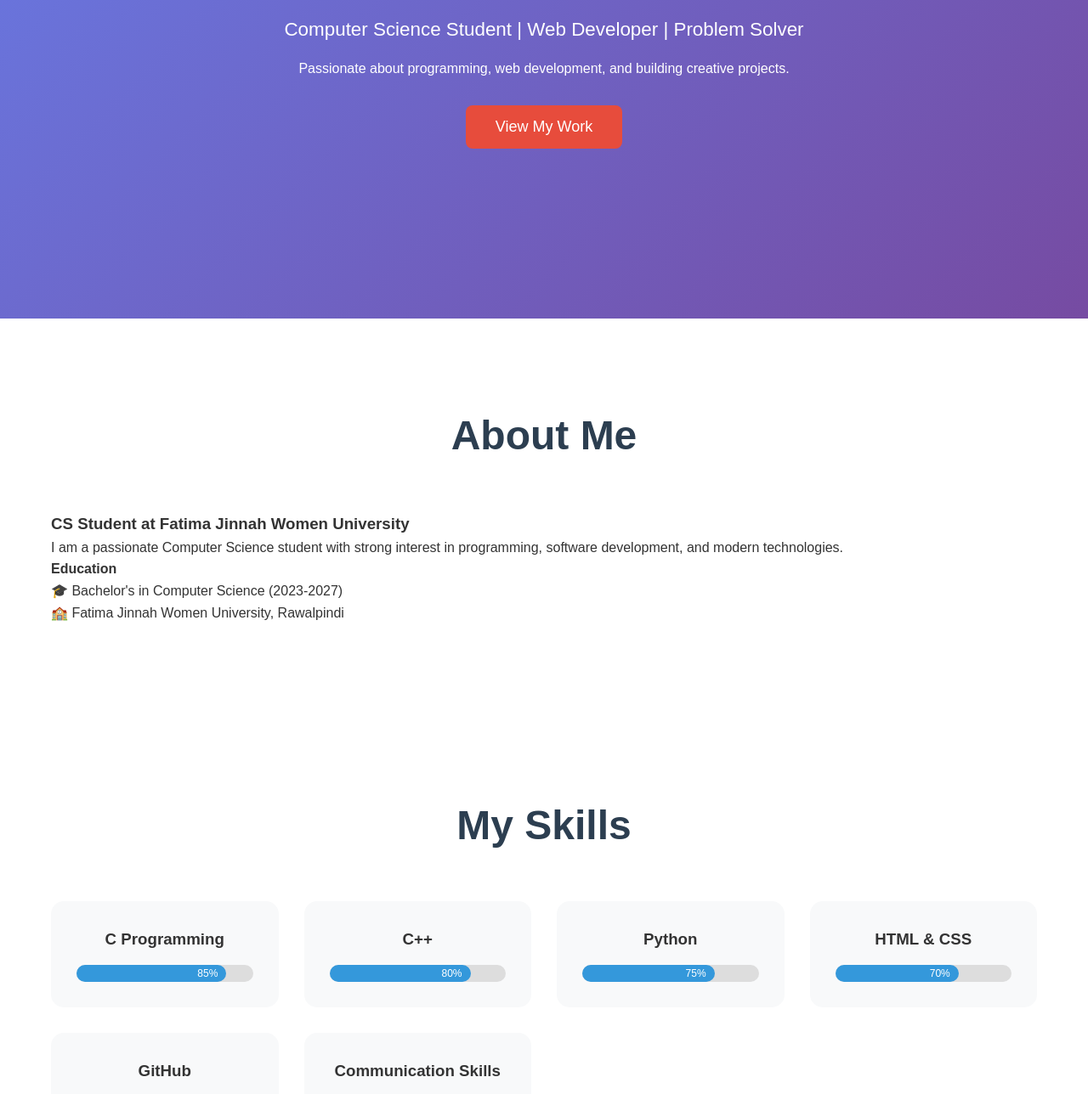
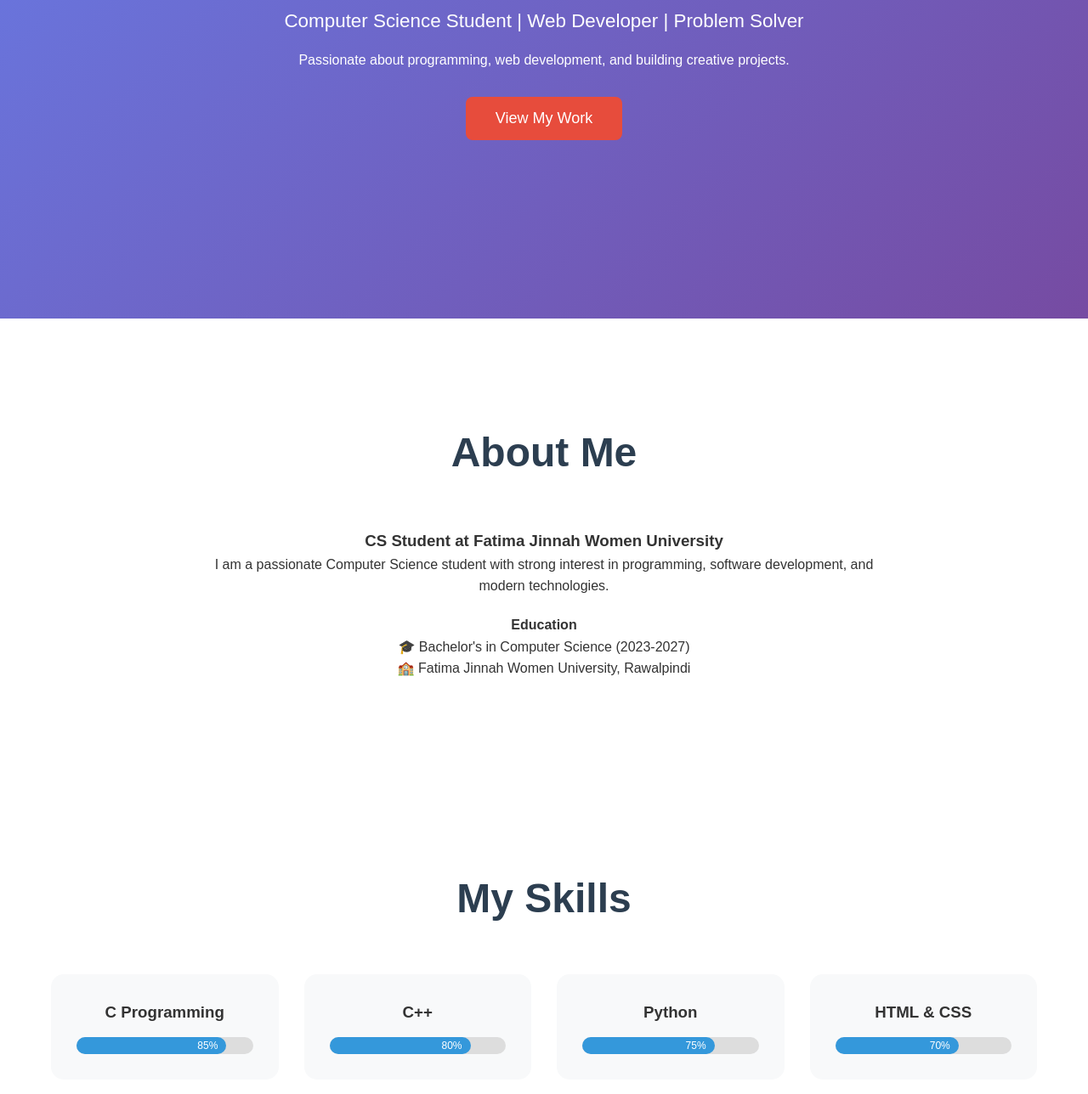
Before and after one commit to saniaarshad379/My-Portfolio, a plain HTML site: page index.html in a window 1280 px wide. Shown: the part 425-1713 px from the top of the page at 85% size. Drawn offline with Linux system fonts and the light colour scheme.

Commit message:
Update style.css

```diff
--- a/style.css
+++ b/style.css
@@ -2,6 +2,12 @@
     margin: 0;
     padding: 0;
     box-sizing: border-box;
+}
+
+/* Smooth Scroll */
+
+html {
+    scroll-behavior: smooth;
 }
 
 body {
@@ -43,6 +49,8 @@
     text-align: center;
 }
 
+/* Navigation */
+
 .nav-links {
     display: flex;
     list-style: none;
@@ -81,7 +89,7 @@
 }
 
 .hero-content {
-    margin-top: 40px;
+    margin-top: 20px;
 }
 
 .hero-content h1 {
@@ -100,13 +108,21 @@
 
 .cta-button {
     background: #e74c3c;
+
     color: white;
+
     padding: 15px 35px;
+
     border: none;
+
     border-radius: 8px;
+
     cursor: pointer;
+
     margin-top: 30px;
+
     font-size: 18px;
+
     transition: 0.3s;
 }
 
@@ -121,16 +137,34 @@
 .projects,
 .contact {
     padding: 100px 0;
+    margin-top: 20px;
 }
+
+/* Headings */
 
 h2 {
     text-align: center;
+
     font-size: 3rem;
+
     margin-bottom: 50px;
+
     color: #2c3e50;
 }
 
-/* Skills */
+/* About */
+
+.about-text {
+    text-align: center;
+    max-width: 800px;
+    margin: auto;
+}
+
+.education {
+    margin-top: 20px;
+}
+
+/* Grids */
 
 .skills-grid,
 .projects-grid,
@@ -141,6 +175,8 @@
 
     gap: 30px;
 }
+
+/* Cards */
 
 .skill-item,
 .project-card,
@@ -193,6 +229,8 @@
 
     line-height: 20px;
 }
+
+/* Skill Widths */
 
 .c-language {
     width: 85%;
@@ -257,7 +295,7 @@
 
     padding: 30px 0;
 
-    margin-top: 50px;
+    margin-top: 30px;
 }
 
 /* Responsive */
```
